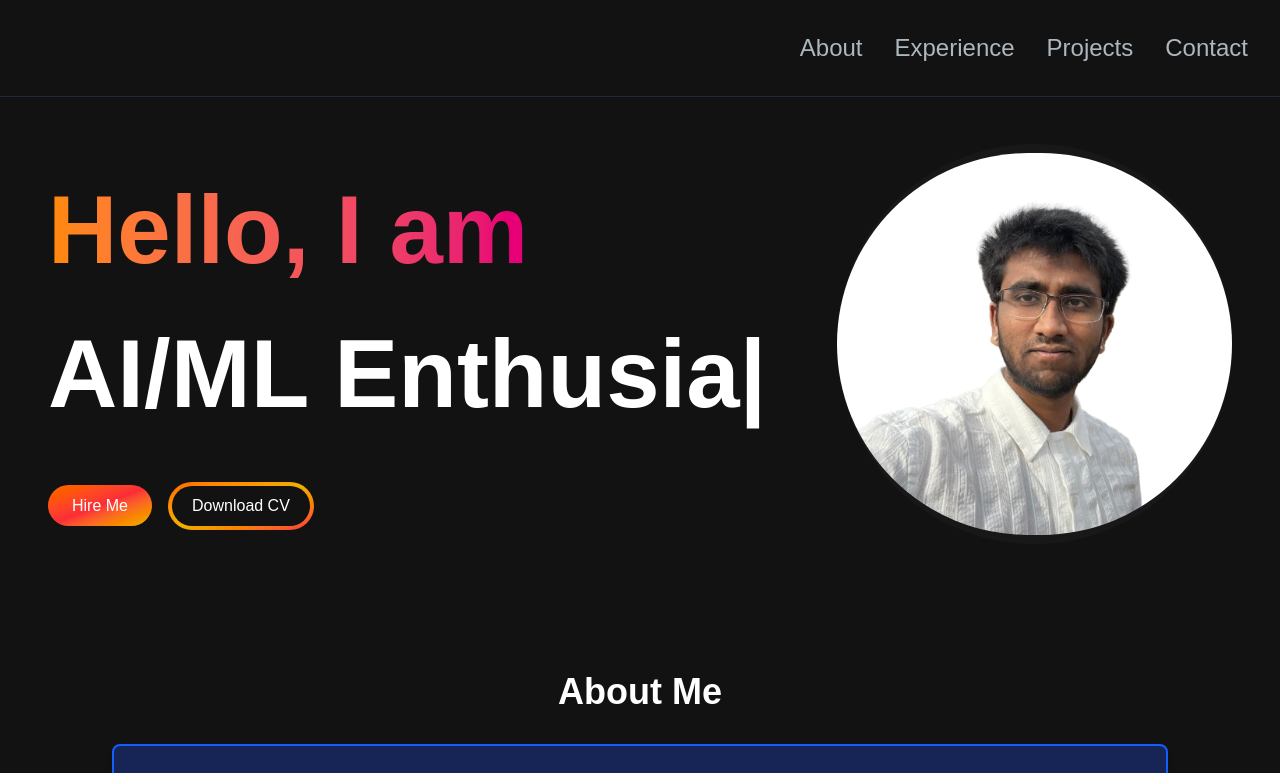
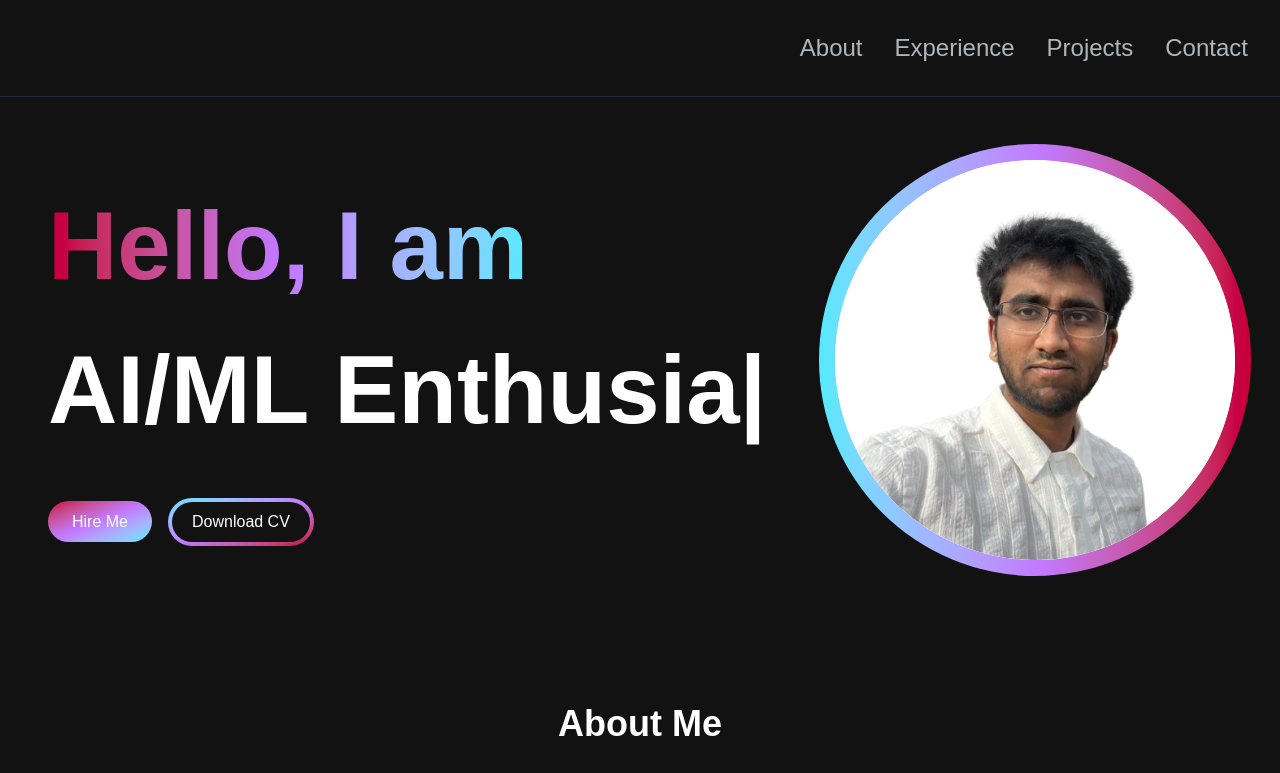
Before and after one commit to sutpat1/portfolio-website, a Next.js app: page / in a window 1280 px wide. Shown: the top 773 px of the page. Built offline with nearby package versions, Linux system fonts and the light colour scheme.

Commit message:
Added colors

```diff
--- a/src/app/components/HeroSection.tsx
+++ b/src/app/components/HeroSection.tsx
@@ -9,7 +9,6 @@
   return (
     <section className="lg:py-16">
       <div className="grid grid-cols-1 lg:grid-cols-12">
-
         {/* Text Content */}
         <motion.div
           initial={{ opacity: 0, scale: 0.5 }}
@@ -18,7 +17,7 @@
           className="col-span-8 place-self-center text-center sm:text-left justify-self-start"
         >
           <h1 className="text-white mb-4 text-4xl sm:text-5xl lg:text-8xl lg:leading-normal font-extrabold">
-            <span className="text-transparent bg-clip-text bg-gradient-to-r from-orange-400 to-pink-600">
+            <span className="text-transparent bg-clip-text bg-gradient-to-r from-rose-700 via-purple-400 to-cyan-300">
               Hello, I am{" "}
             </span>
             <br />
@@ -44,13 +43,13 @@
           <div className="mt-6">
             <Link
               href="/#contact"
-              className="px-6 py-3 w-full sm:w-fit rounded-full mr-4 bg-gradient-to-br from-orange-500 via-red-500 to-yellow-500 hover:bg-slate-200 text-white"
+              className="px-6 py-3 w-full sm:w-fit rounded-full mr-4 bg-gradient-to-br  from-rose-700 via-purple-400 to-cyan-300 hover:bg-slate-200 text-white"
             >
               Hire Me
             </Link>
             <button
               onClick={() => window.open("/documents/April2025CVSharvUtpat.pdf", "_blank")}
-              className="px-1 py-1 w-full sm:w-fit rounded-full mr-4 bg-gradient-to-br from-orange-500 via-yellow-500 to-red-500 hover:bg-slate-800 text-white mt-3"
+              className="px-1 py-1 w-full sm:w-fit rounded-full mr-4 bg-gradient-to-br from-cyan-300 via-purple-400 to-rose-700 hover:bg-slate-800 text-white mt-3"
             >
               <span className="block bg-[#121212] hover:bg-slate-800 rounded-full px-5 py-2">
                 Download CV
@@ -59,19 +58,20 @@
           </div>
         </motion.div>
 
-        {/* Image */}
+        {/* Image with Blue Ring */}
         <div className="col-span-4 flex justify-center items-center mt-10 lg:mt-0">
-          <div className="rounded-full bg-[#181818] w-[250px] h-[250px] lg:w-[400px] lg:h-[400px] relative flex justify-center items-center">
+          <div className="rounded-full bg-gradient-to-r from-cyan-300 via-purple-400 to-rose-700 p-4 relative">
+            <div className="rounded-full bg-white overflow-hidden w-[250px] h-[250px] lg:w-[400px] lg:h-[400px]">
               <Image
                 src="/images/SharvWhiteBackground.png"
                 alt="hero image"
-              className="rounded-full"
+                className="rounded-full w-full h-full object-cover"
                 width={400}
                 height={400}
               />
             </div>
           </div>
-
+        </div>
       </div>
     </section>
   );
```
Lines whose indentation alone changed are shown as unchanged.
